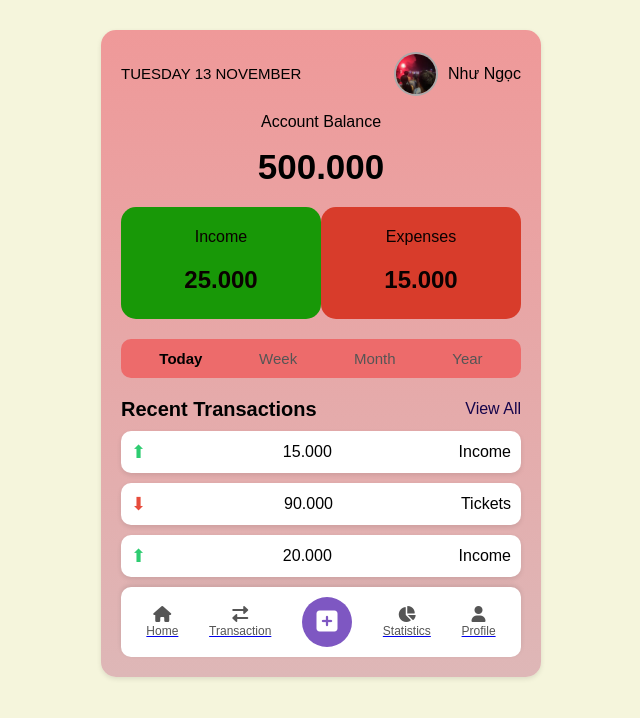
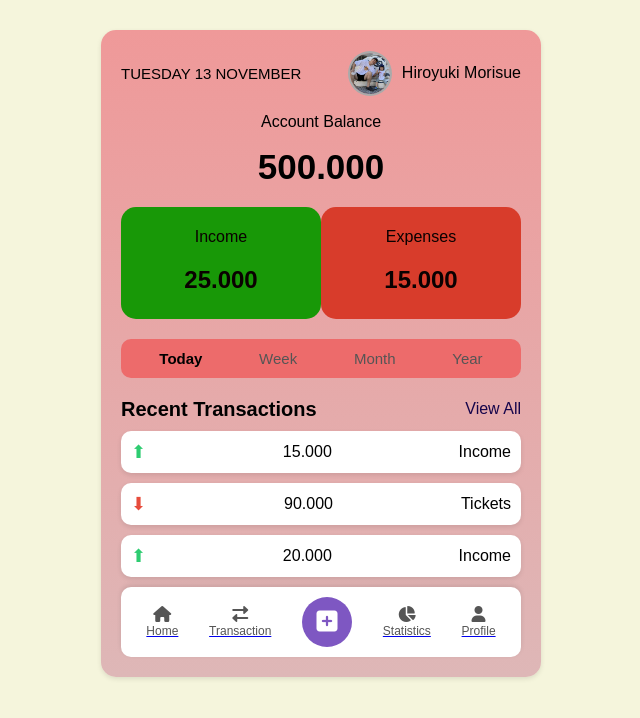
Before and after one commit to thanhnhanvo192/mockup_itworkshop, a plain HTML site: page index.html in a window 1280 px wide. Shown: the whole page, without its empty margins (319-959 px from the left). Drawn offline with Linux system fonts and the light colour scheme.

Commit message:
last commit

```diff
--- a/index.html
+++ b/index.html
@@ -17,8 +17,8 @@
       <div class="header">
         <p>TUESDAY 13 NOVEMBER</p>
         <div class="user-info">
-          <img src="./img/sung_khon.jpg" alt="User" />
-          <span>Như Ngọc</span>
+          <img src="./img/Hiroyuki_Morisue.png" alt="User" />
+          <span>Hiroyuki Morisue</span>
         </div>
       </div>
       <div class="account-balance">
```
Also changed, not shown: user.html (+2 -2 lines), img/Hiroyuki_Morisue.png (added).
